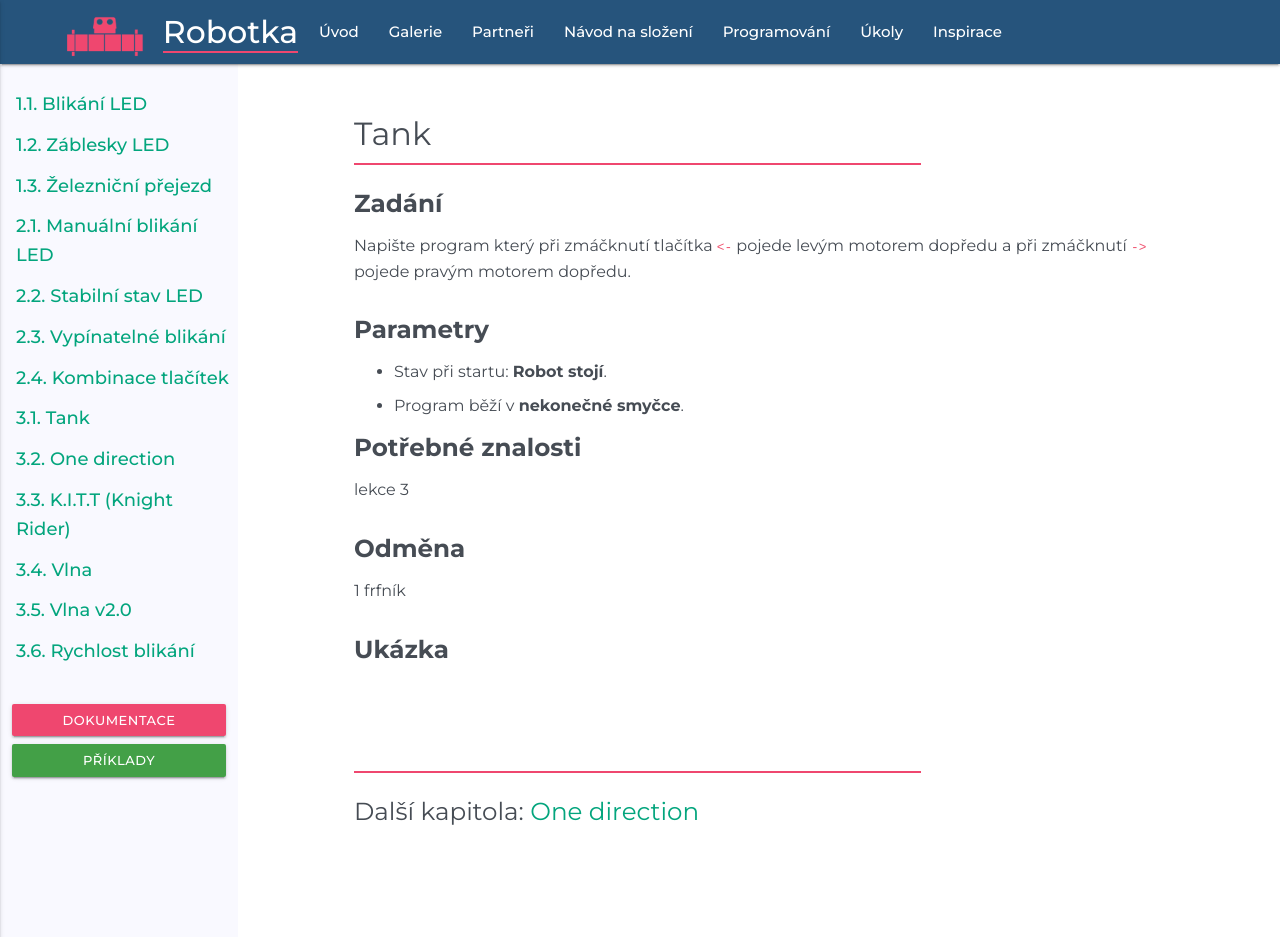
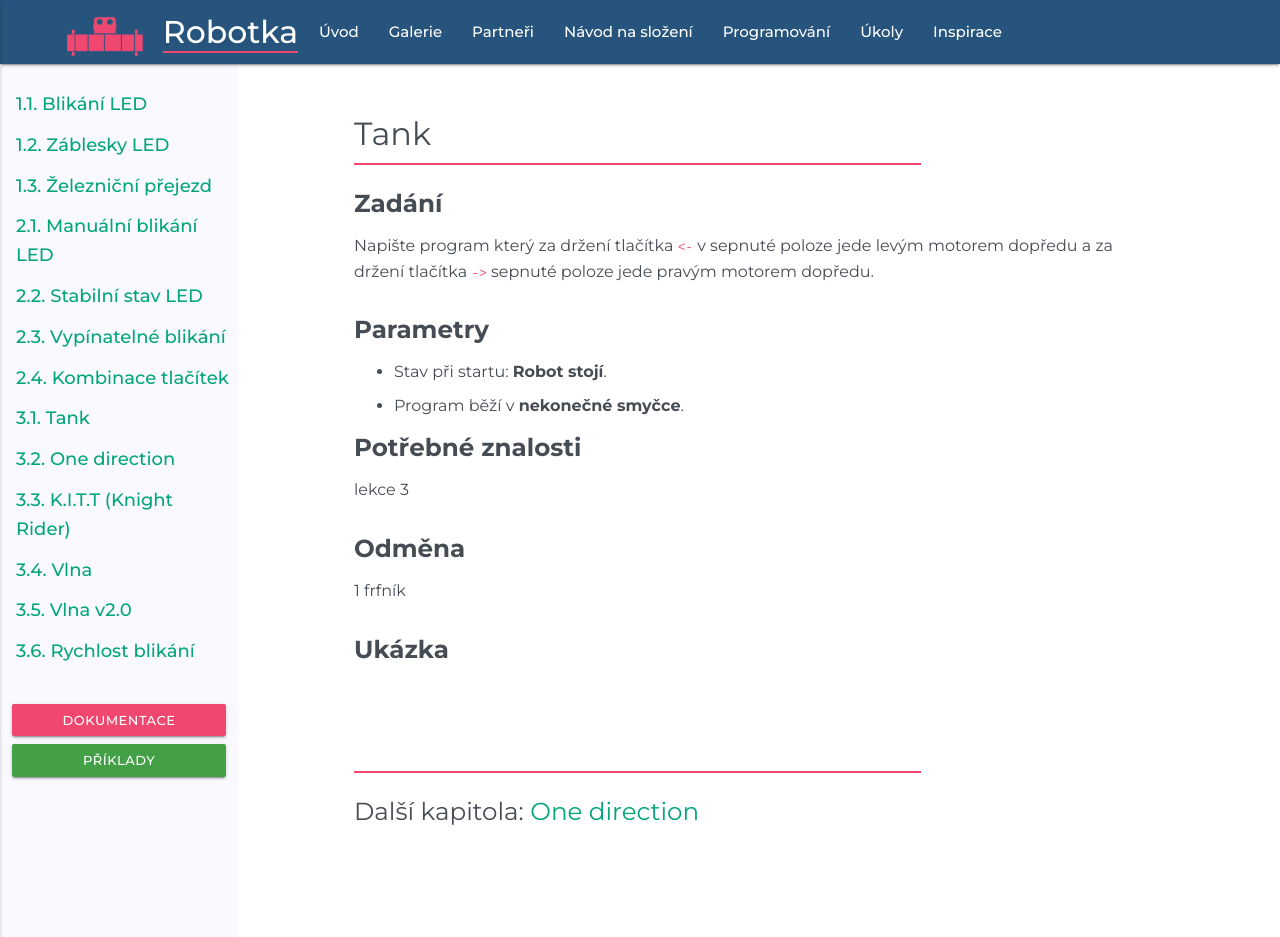
Before and after one commit to RoboticsBrno/robotka.robotickytabor.cz, a Jekyll site: the page built from _assignments/third/03_01_tank.md, in a window 1280 px wide and 1041 px high, cut to the strip 0-937 px from the top of the window. Built offline with Jekyll 4.4.1, drawn with Linux system fonts in a browser that asks for light colours.

Commit message:
Fix unclear description

```diff
--- a/_assignments/third/03_01_tank.md
+++ b/_assignments/third/03_01_tank.md
@@ -9,7 +9,7 @@ task: 1
 
 ##### Zadání
 
-Napište program který při zmáčknutí tlačítka `<-` pojede levým motorem dopředu a při zmáčknutí `->` pojede pravým motorem dopředu.
+Napište program který za držení tlačítka `<-` v sepnuté poloze jede levým motorem dopředu a za držení tlačítka `->` sepnuté poloze jede pravým motorem dopředu.
 
 ##### Parametry
 
```
